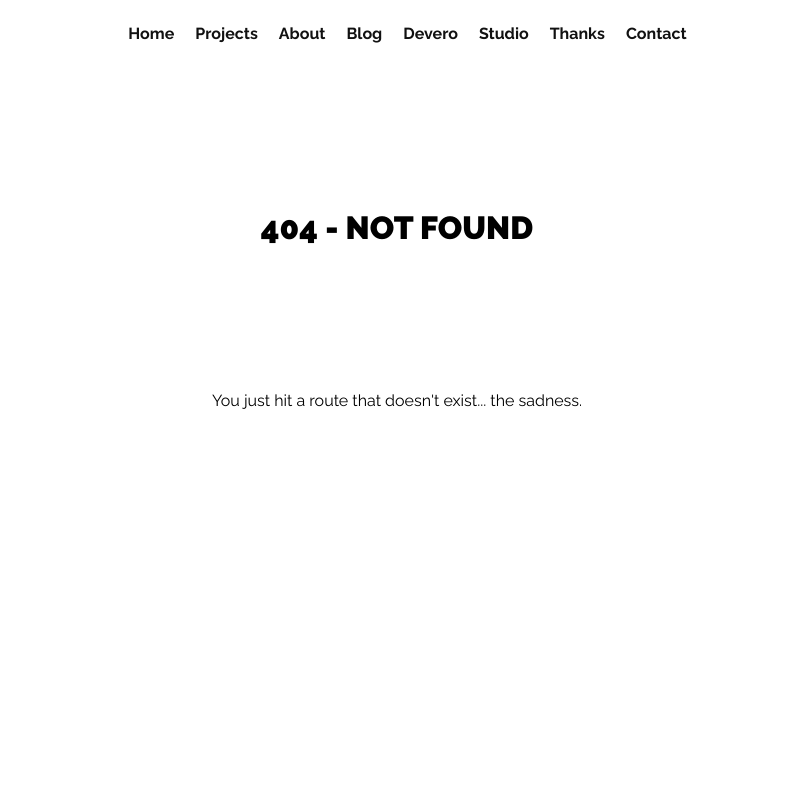
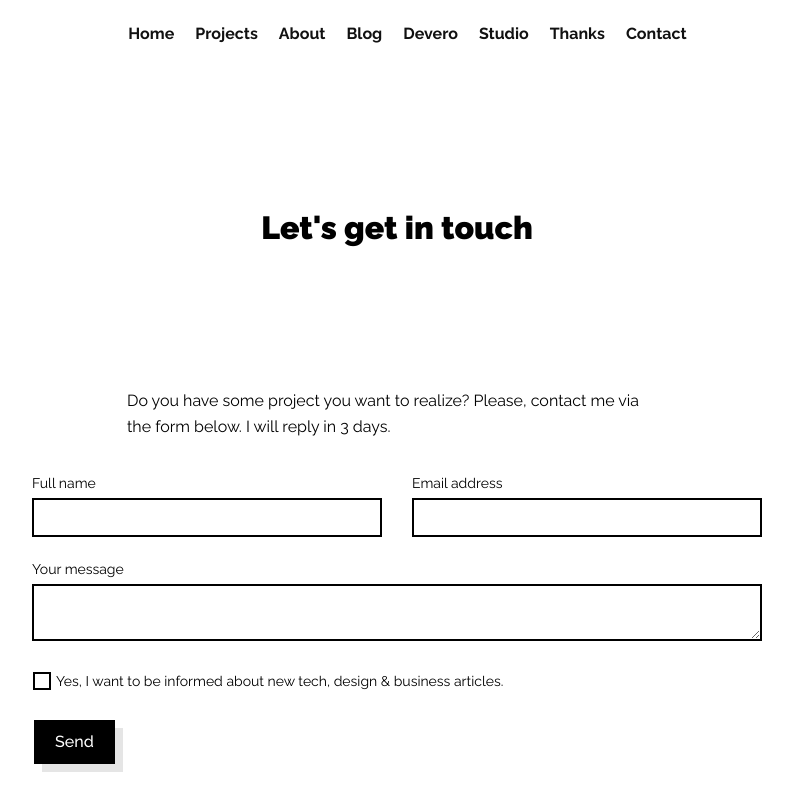
Before and after one commit to alexdevero/alex-devero-website-nextjs, a Next.js app: page /contact in a window 1280 px wide. Before the commit this address had no page. Shown: the top 810 px of the page, without its empty margins (243-1036 px from the left). Built offline with nearby package versions, Linux system fonts and the light colour scheme; some icons are missing.

Commit message:
Add contact page

```diff
--- /dev/null
+++ b/pages/contact.jsx
@@ -0,0 +1,210 @@
+import React from 'react'
+import $ from 'jquery'
+// import Recaptcha from 'react-recaptcha''
+
+import Layout from '../components/layout'
+
+class Contact extends React.Component {
+  state = {
+    formEmail: '',
+    formMessage: '',
+    formName: '',
+    formNewsletter: false,
+    formUsername: '',
+    isCaptchaValid: false,
+    isErrorShown: false,
+    isErrorSpamBotShown: false,
+    isFormSubmitted: false,
+    isFormValid: false
+  }
+
+  handleInputChange = event => {
+    if (event.target.value.length > 0 && event.target.name !== 'formEmail') {
+      this.setState({
+        [event.target.name]: event.target.value
+      })
+    }
+
+    if (event.target.name === 'formEmail') {
+      /* eslint-disable */
+      var re = /^(([^<>()\[\]\\.,;:\s@"]+(\.[^<>()\[\]\\.,;:\s@"]+)*)|(".+"))@((\[[0-9]{1,3}\.[0-9]{1,3}\.[0-9]{1,3}\.[0-9]{1,3}\])|(([a-zA-Z\-0-9]+\.)+[a-zA-Z]{2,}))$/
+      /* eslint-enable */
+
+      if (re.test(String(event.target.value).toLowerCase())) {
+        this.setState({
+          [event.target.name]: event.target.value
+        })
+      }
+    }
+  }
+
+  handleCheckboxClick = event => {
+    this.setState({
+      [event.target.name]: event.target.checked
+    })
+  }
+
+  // Show message in console when reCaptcha plugin is loaded
+  // onCaptchaLoad = () => {
+  //   console.log('Captcha loaded')
+  // }
+
+  // Update state after reCaptcha validates visitor
+  // onCaptchaVerify = (response) => {
+  //   this.setState({
+  //     isCaptchaValid: true
+  //   })
+  // }
+
+  handleFormSubmit = event => {
+    event.preventDefault()
+
+    if (this.state.formEmail.length > 0 && this.state.formName.length > 0 && this.state.formMessage.length > 0 && this.state.formUsername.length === 0 /* this.state.isCaptchaValid */) {
+      this.setState({
+        isErrorShown: false,
+        isFormValid: true
+      })
+
+      setTimeout(() => {
+        $.ajax({
+          data: this.state,
+          type: 'POST',
+          // url: require('/contact.php'),
+          success: function(data) {
+            console.info(data)
+          },
+          error: function(xhr, status, err) {
+            console.error(status, err.toString())
+          }
+        })
+
+        // Send event to Google Analytics
+        typeof window !== 'undefined' && window.gtag('event', 'contact')
+
+        // Reset state after sending the form
+        this.setState({
+          formEmail: '',
+          formMessage: '',
+          formName: '',
+          formNewsletter: false,
+          isCaptchaValid: false,
+          isErrorShown: false,
+          isErrorSpamBotShown: false,
+          isFormSubmitted: true,
+          isFormValid: false
+        })
+      }, 1000)
+    } else if (this.state.formUsername.length > 0) {
+      this.setState({
+        isErrorSpamBotShown: true
+      })
+    } else {
+      this.setState({
+        isErrorShown: true
+      })
+    }
+  }
+
+  render() {
+    return (
+      <>
+        {/* <Helmet>
+          <!-- reCaptcha API -->
+          <script src="https://www.google.com/recaptcha/api.js?onload=onloadCallback&render=explicit" async defer></script>
+        </Helmet> */}
+
+        <Layout page="contact" title="Contact | Alex Devero">
+          <div className="hero">
+            <h1>Let's get in touch</h1>
+          </div>
+
+          <div className="container">
+            <div className="row justify-content-center">
+              <div className="col-md-10 col-lg-7 col-xl-6">
+                <p>Do you have some project you want to realize? Please, contact me via the form below. I will reply in 3 days. {/*You can also <a href="#">click here</a> to reveal QR code and scan it. It contains my contact information.*/}</p></div>
+            </div>
+
+            <div className="row justify-content-center">
+              <div className="col-lg-8">
+                <form action="">
+                  <div className="row">
+                    <div className="col-md-6">
+                      <fieldset>
+                        <label htmlFor="formName">Full name</label>
+
+                        <input onChange={this.handleInputChange} type="text" name="formName" id="formName" required={true} />
+                      </fieldset>
+                    </div>
+
+                    <div className="col-md-6">
+                      <fieldset>
+                        <label htmlFor="formEmail">Email address</label>
+
+                        <input onChange={this.handleInputChange} type="email" name="formEmail" id="formEmail" required={true} />
+                      </fieldset>
+                    </div>
+                  </div>
+
+                  <fieldset className="input--username">
+                    <label htmlFor="formUsername">Username</label>
+
+                    <input onChange={this.handleInputChange} type="text" name="formUsername" id="formUsername" />
+                  </fieldset>
+
+                  <fieldset>
+                    <label>Your message</label>
+
+                    <textarea onChange={this.handleInputChange} name="formMessage" id="formMessage" required={true} />
+                  </fieldset>
+
+                  <fieldset>
+                    <label htmlFor="formNewsletter">
+                      <input className="styled-checkbox" onClick={this.handleCheckboxClick} type="checkbox" name="formNewsletter" id="formNewsletter" defaultChecked={false} />
+
+                      <span>Yes, I want to be informed about new tech, design & business articles.</span>
+                    </label>
+                  </fieldset>
+
+                  {/* <fieldset>
+                    <Recaptcha
+                      onloadCallback={this.onCaptchaLoad}
+                      sitekey="6Ldt6RgUAAAAAKtaxY2787y3S7uP5Wp9kzL0PMMg"
+                      render="explicit"
+                      verifyCallback={this.onCaptchaVerify}
+                    />
+                  </fieldset> */}
+
+                  {this.state.isFormSubmitted && (
+                    <fieldset>
+                      <p><strong>Your message is on the way. I will reply in three days.</strong></p>
+                    </fieldset>
+                  )}
+
+                  {this.state.isErrorSpamBotShown && (
+                    <fieldset>
+                      <p><strong>We don't work with spammers and bots.</strong></p>
+                    </fieldset>
+                  )}
+
+                  {this.state.isErrorShown && (
+                    <fieldset>
+                      <p><strong>Please, make sure to fill all fields.</strong></p>
+                    </fieldset>
+                  )}
+
+                  <fieldset>
+                    <button onClick={this.handleFormSubmit} className="btn">
+                      Send
+                    </button>
+                  </fieldset>
+                </form>
+              </div>
+            </div>
+          </div>
+        </Layout>
+      </>
+    )
+  }
+}
+
+export default Contact
```
